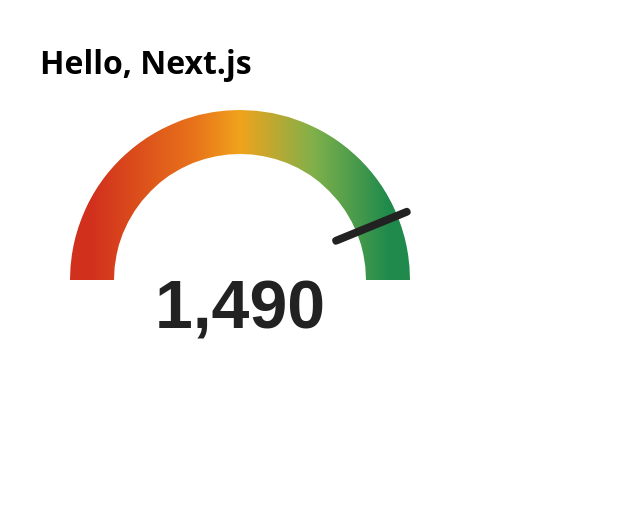
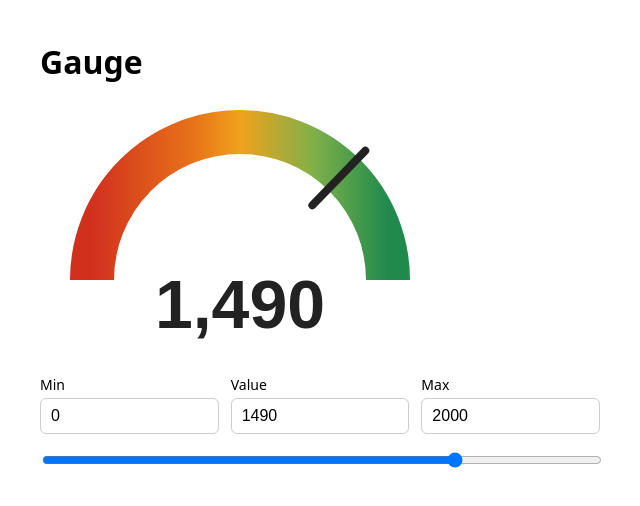
Before and after one commit to nivink-tech/expense-calculator, a Next.js app: page / in a window 1280 px wide. Shown: the top 506 px of the page, without its empty margins (320-960 px from the left). Built offline with nearby package versions, Linux system fonts and the light colour scheme.

Commit message:
Make gauge dynamic with min, max and value inputs
Co-Authored-By: Claude Sonnet 5.5 <noreply@anthropic.com>

```diff
--- a/app/globals.css
+++ b/app/globals.css
@@ -1,2 +1,8 @@
 body { font-family: system-ui, sans-serif; margin: 0; }
 main { max-width: 560px; margin: 40px auto; padding: 0 16px; }
+svg { max-width: 100%; height: auto; }
+.fields { display: flex; gap: 12px; margin: 16px 0; }
+.fields label { display: flex; flex-direction: column; gap: 4px; font-size: 14px; flex: 1; }
+.fields input { padding: 8px 10px; border: 1px solid #ccc; border-radius: 6px; font-size: 16px; width: 100%; box-sizing: border-box; }
+.slider { width: 100%; }
+.warn { color: #b45309; font-size: 14px; }
--- a/app/page.js
+++ b/app/page.js
@@ -1,12 +1,18 @@
-function Gauge({ value, max = 1700 }) {
-  // needle sweeps from 180° (left, value 0) to 0° (right, value max)
-  const angle = Math.PI * (1 - Math.min(value / max, 1));
-  const point = (r) => [100 + r * Math.cos(angle), 88 - r * Math.sin(angle)];
-  const [x1, y1] = point(52);
-  const [x2, y2] = point(90);
+"use client";
+import { useState } from "react";
+
+const CX = 100;
+const CY = 88;
+
+function Gauge({ value, min, max }) {
+  const valid = Number.isFinite(value) && Number.isFinite(min) && Number.isFinite(max) && max > min;
+  const fraction = valid ? Math.min(Math.max((value - min) / (max - min), 0), 1) : 0;
+  // 0 -> needle points left (-180°), 1 -> needle points right (0°)
+  const rotation = -180 * (1 - fraction);
+  const label = Number.isFinite(value) ? value.toLocaleString("en-US") : "–";
 
   return (
-    <svg viewBox="0 0 200 125" width="400" height="250" role="img" aria-label={`Gauge showing ${value.toLocaleString("en-US")}`}>
+    <svg viewBox="0 0 200 125" width="400" height="250" role="img" aria-label={`Gauge showing ${label}`}>
       <defs>
         <linearGradient id="gauge-gradient" gradientUnits="userSpaceOnUse" x1="26" y1="0" x2="174" y2="0">
           <stop offset="0" stopColor="#d1301d" />
@@ -17,19 +23,75 @@ function Gauge({ value, max = 1700 }) {
         </linearGradient>
       </defs>
       <path d="M26 88 A74 74 0 0 1 174 88" fill="none" stroke="url(#gauge-gradient)" strokeWidth="22" />
-      <line x1={x1} y1={y1} x2={x2} y2={y2} stroke="#222" strokeWidth="4" strokeLinecap="round" />
+      <line
+        x1={CX + 52}
+        y1={CY}
+        x2={CX + 90}
+        y2={CY}
+        stroke="#222"
+        strokeWidth="4"
+        strokeLinecap="round"
+        style={{
+          transform: `rotate(${rotation}deg)`,
+          transformOrigin: `${CX}px ${CY}px`,
+          transition: "transform 0.4s ease-out",
+        }}
+      />
       <text x="100" y="112" textAnchor="middle" fontFamily="Arial, Helvetica, sans-serif" fontSize="34" fontWeight="700" fill="#222">
-        {value.toLocaleString("en-US")}
+        {label}
       </text>
     </svg>
   );
 }
 
 export default function Home() {
+  // kept as strings so the fields can be empty or partly typed (e.g. "-")
+  const [min, setMin] = useState("0");
+  const [max, setMax] = useState("2000");
+  const [value, setValue] = useState("1490");
+
+  const minN = min.trim() === "" ? NaN : Number(min);
+  const maxN = max.trim() === "" ? NaN : Number(max);
+  const valueN = value.trim() === "" ? NaN : Number(value);
+
+  const rangeValid = Number.isFinite(minN) && Number.isFinite(maxN) && maxN > minN;
+  const outOfRange = rangeValid && Number.isFinite(valueN) && (valueN < minN || valueN > maxN);
+
   return (
     <main>
-      <h1>Hello, Next.js</h1>
-      <Gauge value={1490} />
+      <h1>Gauge</h1>
+      <Gauge value={valueN} min={minN} max={maxN} />
+
+      <div className="fields">
+        <label>
+          Min
+          <input type="number" value={min} onChange={(e) => setMin(e.target.value)} />
+        </label>
+        <label>
+          Value
+          <input type="number" value={value} onChange={(e) => setValue(e.target.value)} />
+        </label>
+        <label>
+          Max
+          <input type="number" value={max} onChange={(e) => setMax(e.target.value)} />
+        </label>
+      </div>
+
+      {rangeValid && (
+        <input
+          className="slider"
+          type="range"
+          min={minN}
+          max={maxN}
+          step="any"
+          value={Number.isFinite(valueN) ? Math.min(Math.max(valueN, minN), maxN) : minN}
+          onChange={(e) => setValue(e.target.value)}
+          aria-label="Value"
+        />
+      )}
+
+      {!rangeValid && <p className="warn">Enter numbers where Max is greater than Min.</p>}
+      {outOfRange && <p className="warn">Value is outside the range, so the needle is stopped at the end.</p>}
     </main>
   );
 }
```
